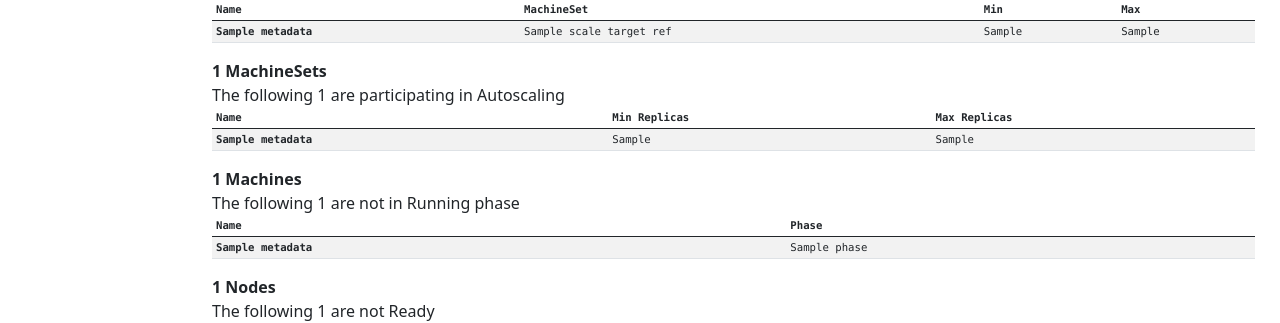
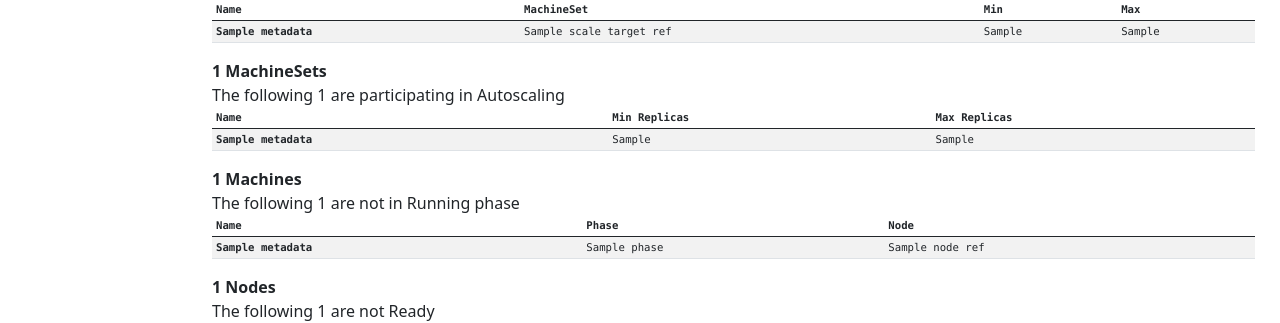
Before and after one commit to elmiko/okd-camgi, a Python web app: template okd_camgi/templates/index.html in a window 1280 px wide. Shown: the part 241-564 px from the top of the page. Run offline with Jinja, Linux system fonts and the light colour scheme; the template is opened without the code that fills it: most values are stand-ins (such as "Sample title", 1, 10 or a date in 2020).

Commit message:
add node info to machine summary

```diff
--- a/okd_camgi/templates/index.html
+++ b/okd_camgi/templates/index.html
@@ -150,6 +150,7 @@ table {
         <tr>
           <th scope="col">Name</th>
           <th scope="col">Phase</th>
+          <th scope="col">Node</th>
         </tr>
       </thead>
       <tbody>
@@ -158,8 +159,14 @@ table {
           <th scope="col">{{ machine.metadata.name }}</th>
           {% if machine.status %}
           <td>{{ machine.status.phase }}</td>
+            {% if machine.status.nodeRef %}
+            <td>{{ machine.status.nodeRef.name }}</td>
+            {% else %}
+            <td>No Node found!</td>
+            {% endif %}
           {% else %}
           <td>Status not found!</td>
+          <td>No Node found!</td>
           {% endif %}
         </tr>
         {% endfor %}
```
